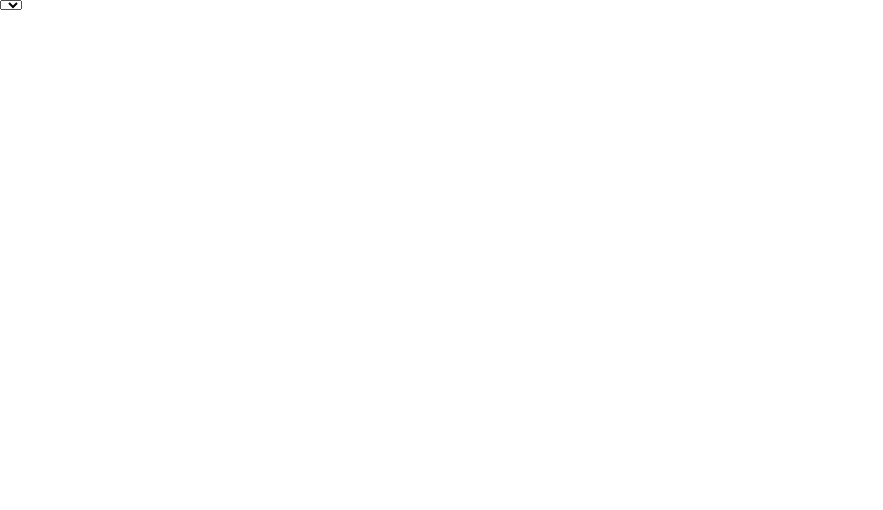
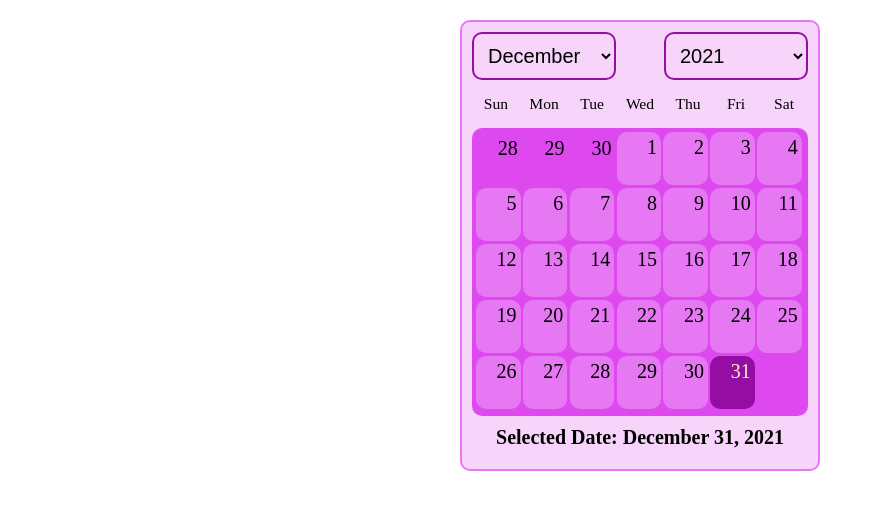
Before and after one commit to sidmfkid/calendar, a plain HTML site: page index.html in a window 1280 px wide. Shown: the whole page, without its empty margins (0-883 px from the left). Drawn offline with Linux system fonts and the light colour scheme.

Commit message:
added year input to widget

```diff
--- a/app.js
+++ b/app.js
@@ -0,0 +1,221 @@
+//******** Calendar Widget Code *************/
+
+const dt = new Date();
+
+function renderDate(val) {
+  dt.setDate(1);
+  let day = dt.getDay();
+  let today = new Date();
+  let endDate = new Date(dt.getFullYear(), dt.getMonth() + 1, 0).getDate();
+  let prevDate = new Date(dt.getFullYear(), dt.getMonth(), 0).getDate();
+  const months = [
+    "January",
+    "February",
+    "March",
+    "April",
+    "May",
+    "June",
+    "July",
+    "August",
+    "September",
+    "October",
+    "November",
+    "December",
+  ];
+  const years = ["2021", "2022", "2023", "2024", "2025", "2026"];
+  const selectMonth = document.getElementById("month");
+  months.forEach((month, i) => {
+    const monthOptions = selectMonth.appendChild(
+      document.createElement("option")
+    );
+    monthOptions.value = `${month}`;
+    monthOptions.textContent = `${month}`;
+    if (i === dt.getMonth()) {
+      monthOptions.selected = true;
+    }
+    if (!val && month === monthOptions.value) {
+      monthOptions.selected = true;
+    }
+  });
+
+  const selectYear = document.getElementById("year");
+  years.forEach((year) => {
+    const yearOptions = selectYear.appendChild(
+      document.createElement("option")
+    );
+    yearOptions.value = year;
+    yearOptions.textContent = year;
+  });
+
+  const yearOptions = document.querySelectorAll("#year option");
+  selectYear.addEventListener("change", renderYear.bind(this, yearOptions));
+  const monthDays = document.getElementById("days");
+
+  for (let i = day; i > 0; i--) {
+    const dayEl = monthDays.appendChild(document.createElement("div"));
+    dayEl.classList.add(`prev-day`);
+    dayEl.textContent = `${prevDate - i + 1}`;
+  }
+
+  for (let i = 1; i <= endDate; i++) {
+    const daysWrapper = monthDays.appendChild(document.createElement("div"));
+    daysWrapper.classList.add("day-wrapper");
+    const dayEl = daysWrapper.appendChild(document.createElement("input"));
+    const labelEl = daysWrapper.appendChild(document.createElement("label"));
+    dayEl.setAttribute("type", "radio");
+    dayEl.setAttribute("name", "day");
+    dayEl.setAttribute("id", `day-${i}`);
+    labelEl.setAttribute("for", `day-${i}`);
+    if (i == today.getDate() && dt.getMonth() == today.getMonth()) {
+      labelEl.classList.add(`day`);
+      labelEl.textContent = `${i}`;
+      dayEl.value = `${i}`;
+      dayEl.checked = true;
+    } else {
+      labelEl.classList.add(`day`);
+      labelEl.textContent = `${i}`;
+      dayEl.value = `${i}`;
+    }
+  }
+  const monthOptions = document.querySelectorAll("#month option");
+  selectMonth.addEventListener("change", pickMonth.bind(this, monthOptions));
+  const radioDays = document.querySelectorAll('input[type="radio"]');
+
+  radioDays.forEach((radio) => {
+    if (radio.value === new Date().getDate) {
+      radio.setAttribute("selected", true);
+    }
+    radio.addEventListener("change", updateDate.bind());
+  });
+}
+
+renderDate();
+
+function renderYear(options, e) {
+  e.preventDefault();
+  options.forEach((option) => {
+    if (option.selected) {
+      const selectedYear = Number(option.value);
+      dt.setFullYear(selectedYear);
+      handleChange();
+      return;
+    }
+  });
+}
+
+function pickMonth(options, e) {
+  options.forEach((option, i = 0) => {
+    if (option.selected) {
+      dt.setMonth(i);
+      console.log(option, dt);
+      handleChange(option);
+      return;
+    }
+  });
+
+  console.log(options, e);
+}
+
+function handleChange() {
+  let day = dt.getDay();
+  let today = new Date();
+  let endDate = new Date(dt.getFullYear(), dt.getMonth() + 1, 0).getDate();
+  let nextDate = new Date(dt.getFullYear(), dt.getMonth() + 1, 1).getDate();
+  let nextDay = new Date(dt.getFullYear(), dt.getMonth() + 1, 1).getDay();
+  let endDay = new Date(dt.getFullYear(), dt.getMonth() + 1, 0).getDay();
+  let prevDate = new Date(dt.getFullYear(), dt.getMonth(), 0).getDate();
+  console.log(day, endDay, today, nextDate, nextDay, endDate, prevDate);
+  const daysWrapper = document.getElementById("days");
+  const selectMonth = document.getElementById("month");
+
+  const allDays = document.querySelectorAll(
+    "#days input[type='radio'], #days label, #days div, .days-wrapper"
+  );
+  const val = 7 - nextDay;
+  console.log(val);
+  if (allDays.length > 0) {
+    allDays.forEach((day) => {
+      day.remove();
+    });
+  }
+
+  for (let i = day; i > 0; i--) {
+    const dayEl = daysWrapper.appendChild(document.createElement("div"));
+    dayEl.classList.add(`prev-day`);
+    dayEl.textContent = `${prevDate - i + 1}`;
+  }
+
+  for (let i = 1; i <= endDate; i++) {
+    const dayWrap = daysWrapper.appendChild(document.createElement("div"));
+    dayWrap.classList.add("day-wrapper");
+    const dayEl = dayWrap.appendChild(document.createElement("input"));
+    const labelEl = dayWrap.appendChild(document.createElement("label"));
+    dayEl.setAttribute("type", "radio");
+    dayEl.setAttribute("name", "day");
+    dayEl.setAttribute("id", `day-${i}`);
+    labelEl.setAttribute("for", `day-${i}`);
+    if (i == today.getDate() && dt.getMonth() == today.getMonth()) {
+      labelEl.classList.add(`day`);
+      labelEl.selected = true;
+      labelEl.textContent = `${i}`;
+      dayEl.value = `${i}`;
+    } else {
+      labelEl.classList.add(`day`);
+      labelEl.textContent = `${i}`;
+      dayEl.value = `${i}`;
+    }
+  }
+
+  for (let i = 1; i <= val; i++) {
+    const dayEl = daysWrapper.appendChild(document.createElement("div"));
+    dayEl.classList.add(`prev-day`);
+    dayEl.textContent = `${i}`;
+  }
+  const options = document.querySelectorAll("option");
+  selectMonth.addEventListener("change", pickMonth.bind(this, options));
+  const radioDays = document.querySelectorAll('input[type="radio"]');
+
+  radioDays.forEach((radio) => {
+    radio.addEventListener("change", updateDate.bind(this));
+  });
+}
+
+function updateDate(e) {
+  const monthOptions = document.querySelectorAll("#month option");
+  const yearOptions = document.querySelectorAll("#year option");
+  let string;
+  let yearVal;
+
+  yearOptions.forEach((option) => {
+    if (option.selected) {
+      yearVal = option.value;
+    }
+  });
+  if (!e) {
+    monthOptions.forEach((option, i) => {
+      if (option.selected) {
+        string =
+          `${option.value}` +
+          " " +
+          `${new Date().getDate()}` +
+          ", " +
+          `${yearVal}`;
+      }
+    });
+  } else {
+    monthOptions.forEach((option, i) => {
+      if (option.selected) {
+        string =
+          `${option.value}` + " " + `${e.target.value}` + ", " + `${yearVal}`;
+      }
+    });
+  }
+
+  const selectedDate = document.querySelector(
+    ".calendar-container_content-select-days h2 span"
+  );
+  selectedDate.textContent = "";
+  selectedDate.textContent = string;
+}
+
+updateDate();
--- a/index.html
+++ b/index.html
@@ -10,16 +10,32 @@
 </head>
 
 <body>
+    <form action="">
+        <div class="calendar-container">
+            <div class="calendar-container_content">
+                <select name="month" id="month"></select>
+                <select name="year" id="year"></select>
+                <div class="weekdays">
+                    <div>Sun</div>
+                    <div>Mon</div>
+                    <div>Tue</div>
+                    <div>Wed</div>
+                    <div>Thu</div>
+                    <div>Fri</div>
+                    <div>Sat</div>
+                </div>
+                <div class="calendar-container_content-days" id="days">
 
-    <div class="calender-container">
-        <div class="calendar-container_content">
-            <select name="month" id="month"></select>
-            <div class="calendar-container_content-days">
+                </div>
+                <div class="calendar-container_content-select-days">
+                    <h2>Selected Date: <span id="selectedDate">None Selected</span></h2>
+                </div>
+                <div class="calendar-container_content-time">
 
+                </div>
             </div>
         </div>
-    </div>
-
+    </form>
     <script src="app.js"></script>
 </body>
 
--- a/style.scss
+++ b/style.scss
@@ -6,3 +6,128 @@
   margin: 0;
   padding: 0;
 }
+
+body {
+  font-size: 2rem;
+  display: flex;
+  justify-content: center;
+  align-items: center;
+}
+
+.calendar-container {
+  // flex-basis: 39rem;
+  width: 40rem;
+  height: min-content;
+  padding: 2rem;
+  &_content {
+    width: 100%;
+    height: 100%;
+    display: grid;
+    grid-template-columns: repeat(7, 1fr);
+    grid-template-rows: repeat(8, 1fr);
+    border: 2px solid #e778f3;
+    padding: 1rem;
+    background: hsl(294, 84%, 91%);
+    border-radius: 1rem;
+    #month {
+      grid-column: 1 / 4;
+      font-size: 2rem;
+      background: hsl(294, 84%, 91%);
+      border: 2px solid hsl(294, 84%, 35%);
+      border-radius: 1rem;
+      padding: 1rem;
+    }
+    #year {
+      grid-column: 5 / 8;
+      font-size: 2rem;
+      background: hsl(294, 84%, 91%);
+      border: 2px solid hsl(294, 84%, 35%);
+      border-radius: 1rem;
+      padding: 1rem;
+    }
+    .weekdays {
+      font-size: 2.5rem;
+      grid-column: 1/ 8;
+      display: grid;
+      grid-template-columns: repeat(7, 1fr);
+      place-items: center;
+    }
+    &-days {
+      grid-column: 1 / 8;
+      grid-row: 3 / 9;
+      font-size: 2.3rem;
+      display: grid;
+      grid-template-columns: repeat(7, 1fr);
+      grid-template-rows: repeat(auto-fit, 1fr);
+      // border: 2px solid hsl(294, 84%, 41%);
+      background: hsl(294, 84%, 61%);
+      padding: 0.4rem;
+      border-radius: 1rem;
+      position: relative;
+      place-items: center;
+      .day-wrapper {
+        position: relative;
+        width: 100%;
+        height: 100%;
+      }
+      .prev-day {
+        display: block;
+
+        // background: hsla(294, 84%, 91%, 0.6);
+        font-size: 2rem;
+        width: 95%;
+        height: 95%;
+        text-align: end;
+        padding: 0.4rem;
+        border-radius: 1rem;
+      }
+      .day {
+        display: block;
+        background: #e778f3;
+        width: 95%;
+        height: 95%;
+        text-align: end;
+        padding: 0.4rem;
+        border-radius: 1rem;
+        font-size: 2rem;
+        transition: all 0.3s ease-in-out;
+        cursor: pointer;
+      }
+      input[type="radio"] {
+        visibility: hidden;
+        position: absolute;
+        width: 100%;
+        height: 100%;
+      }
+      input[type="radio"]:checked ~ .day {
+        background: hsl(294, 84%, 35%);
+        color: blanchedalmond;
+      }
+
+      .selected {
+        background: hsl(294, 84%, 35%);
+        color: blanchedalmond;
+        width: 95%;
+        height: 95%;
+        text-align: end;
+        padding: 0.4rem;
+        border-radius: 1rem;
+        display: block;
+        font-size: 2rem;
+      }
+    }
+    &-select-days {
+      grid-column: 1 / 8;
+      // grid-row: ;
+
+      margin: 1rem auto;
+      h2 {
+        font-size: 2rem;
+
+        span {
+          font-size: 2rem;
+        }
+      }
+    }
+  }
+}
```
Also changed, not shown: css/style.css, 1 other file.
